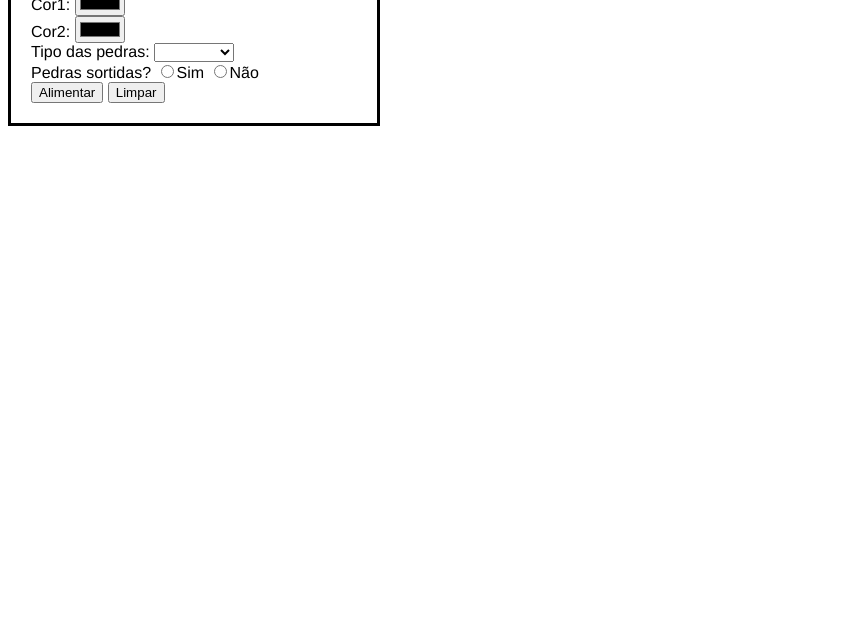
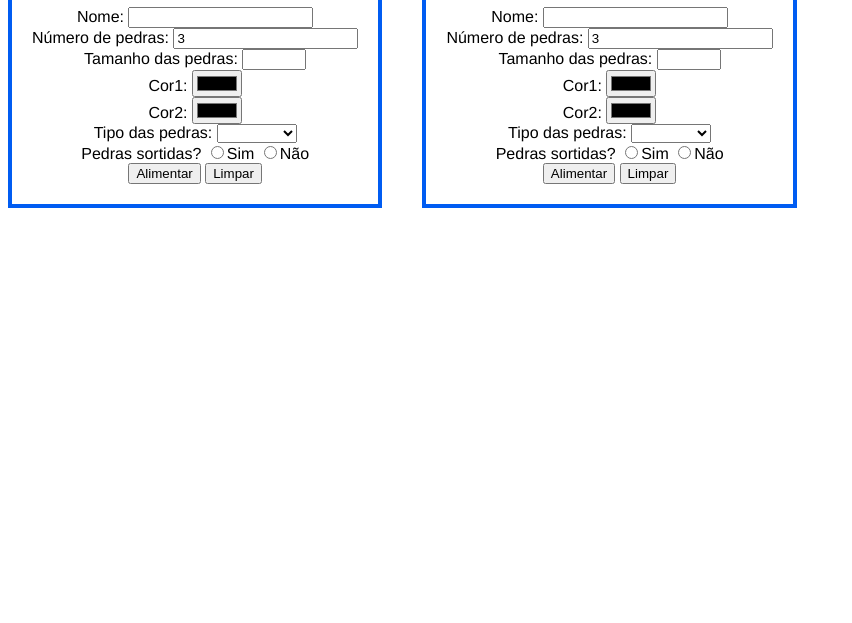
Before and after one commit to abobado/web-terrivel, a plain HTML site: page index.html in a window 1280 px wide. Shown: the part 177-800 px from the top of the page, without its empty margins (0-852 px from the left). Drawn offline with Linux system fonts and the light colour scheme.

Commit message:
FInal commit

```diff
--- a/index.html
+++ b/index.html
@@ -7,7 +7,9 @@
 </head>
 <body>
   <h1>Alimentador terrível</h1>
+  <div class="col">
     <form action="http://terrivel.herokuapp.com/monster/" method="GET">
+      <h1>GET</h1>
       <label>Nome: <input name="nome" pattern="[A-Za-zç]{0,}"></input></label><br>
       <label>Número de pedras: <input name="num_pedras"type="number" step="1" min="0" value="3"></label><br>
       <label>Tamanho das pedras: <input name="tam_pedras"type="number" step="0.5" min="1" max="7"></label><br>
@@ -26,5 +28,29 @@
       <button>Alimentar</button>
       <button type="reset">Limpar</button>
     </form>
+  </div>
+  <div class="col">
+    <form action="http://terrivel.herokuapp.com/monster/" method="POST">
+      <h1>POST</h1>
+      <label>Nome: <input name="nome" pattern="[A-Za-zç]{0,}"></input></label><br>
+      <label>Número de pedras: <input name="num_pedras"type="number" step="1" min="0" value="3"></label><br>
+      <label>Tamanho das pedras: <input name="tam_pedras"type="number" step="0.5" min="1" max="7"></label><br>
+      <label>Cor1: <input name="corCeu1" type="color"></input></label><br>
+      <label>Cor2: <input name="corCeu2" type="color"></input></label><br>
+      <label>Tipo das pedras:
+        <select name="tipo_pedras">
+          <option value=""></option>
+          <option value="marroada">Marroada</option>
+          <option value="ametista">Ametista</option>
+          <option value="topazio">Topazio</option>
+          <option value="espinela">Espinela</option>
+        </select>
+      </label><br>
+      <label>Pedras sortidas? <input name="tipo_pedras_sortidas" type="radio" value="sim">Sim <input name="tipo_pedras_sortidas" type="radio" value="nao">Não</input></label><br>
+      <button>Alimentar</button>
+      <button type="reset">Limpar</button>
+    </form>
+  </div>
+
 </body>
 </html>
--- a/style.css
+++ b/style.css
@@ -3,8 +3,15 @@ body{
 }
 
 form{
-	border-style: solid;
+	border: #005cf2 4px solid;
 	float: left;
 	padding: 20px;
 	display: table-cell;
 }
+
+.col{
+	display: inline-block;
+  	text-align: center;
+  	float: left;
+	margin-right: 40px;
+}
```
Also changed, not shown: imgs/Dget.png (added), imgs/FORM.png (added), imgs/GET.png (added), imgs/dpost.png (added), imgs/posT.png (added). Lines whose indentation alone changed are shown as unchanged.
